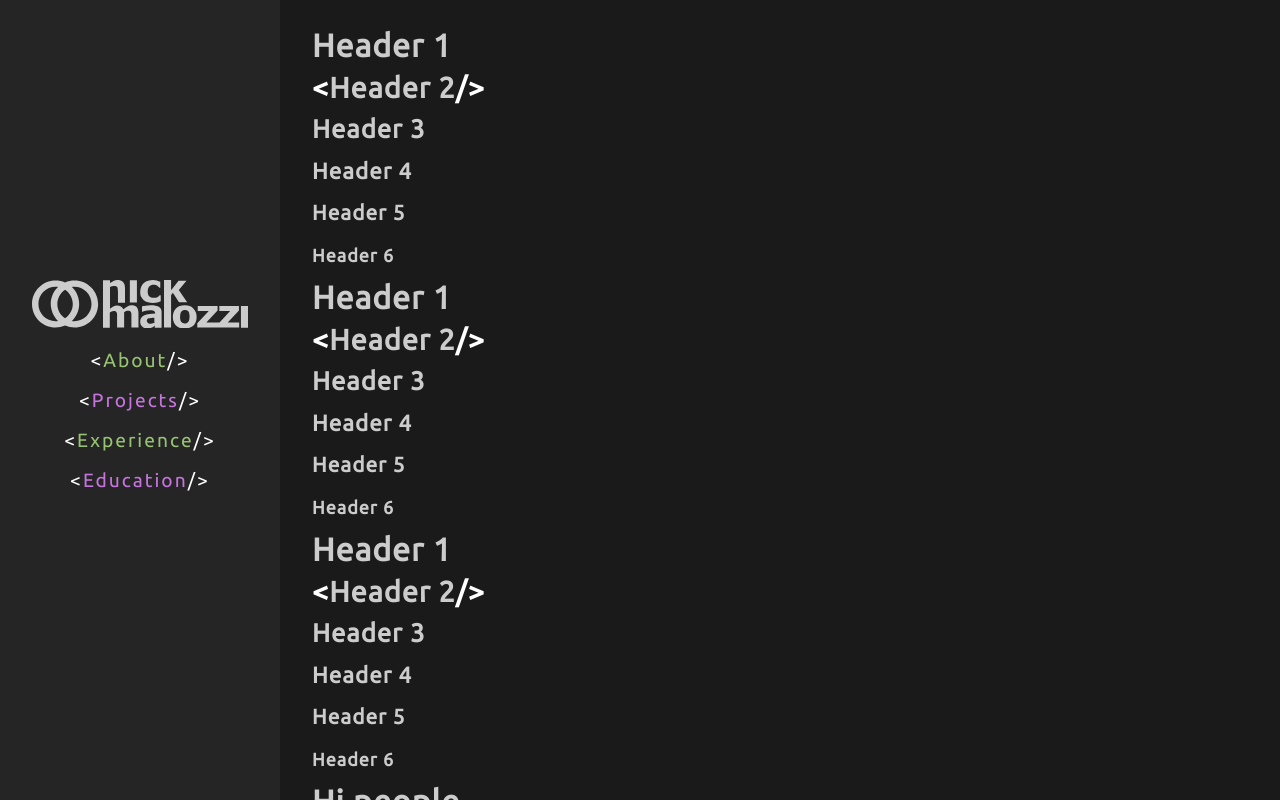
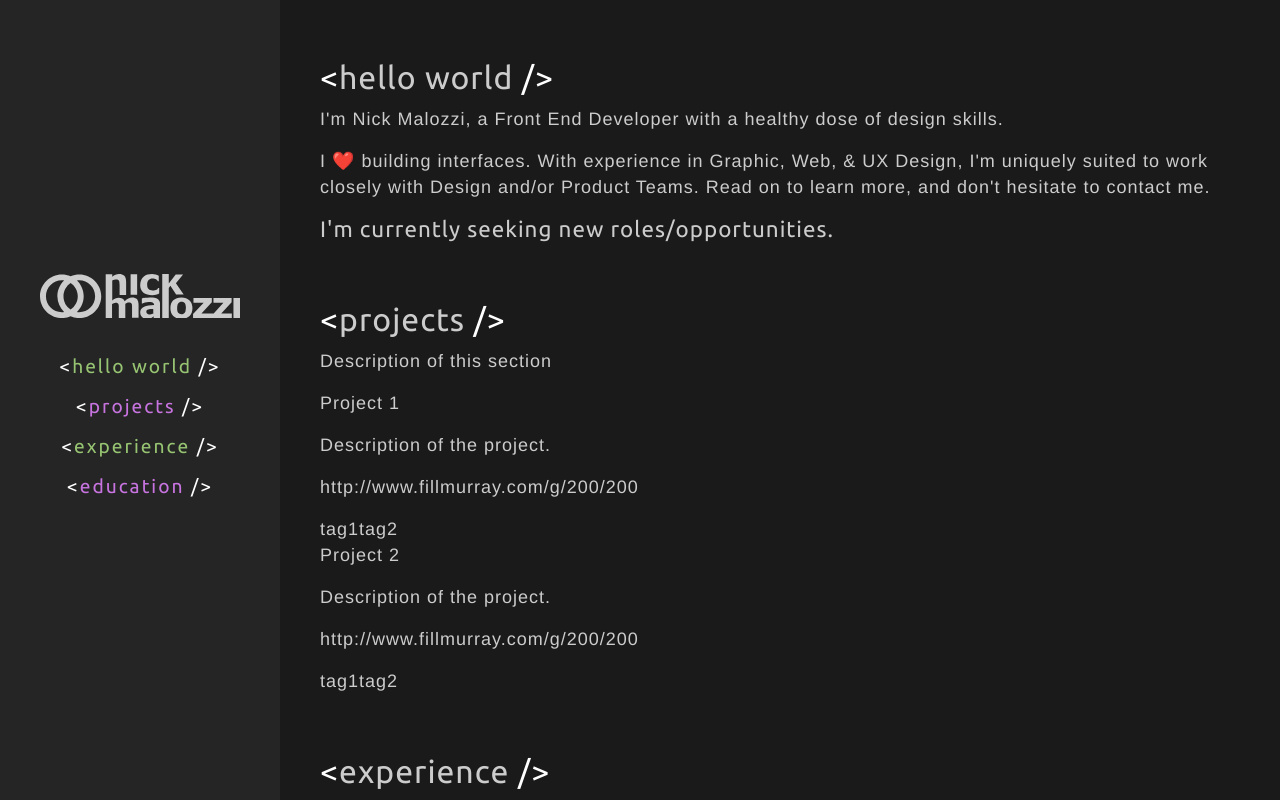
Before and after one commit to nmalozzi/portfolio, a Gatsby site: page / in a window 1280 px wide. Built offline with nearby package versions, Linux system fonts and the light colour scheme; Gatsby itself is replaced by a stand-in of ours; a web font is replaced by a local one.

Commit message:
nav + general layout + content work

```diff
--- a/src/components/header/header.js
+++ b/src/components/header/header.js
@@ -4,9 +4,11 @@ import Nav from "../nav/nav"
 import nick from "../../nick"
 import style from "./header.module.scss"
 
-const Header = () => (
+const Header = ({siteData}) => (
   <header className={style.header}>
-    <svg xmlns="http://www.w3.org/2000/svg" viewBox="0 0 98 22">
+    <h1 className={style.hidden}>{siteData.author + " | " + siteData.title}</h1>
+    <h2 className={style.hidden}>{siteData.description}</h2>
+    <svg className={style.logo} xmlns="http://www.w3.org/2000/svg" viewBox="0 0 98 22">
       <title>Site Logo</title>
       <path
         d="M19.3.2c-1.5 0-2.9.3-4.3.9-1.4-.6-2.8-.9-4.3-.9C4.8.2 0 5 0 10.9c0 5.9 4.8 10.7 10.7 10.7 1.5 0 2.9-.3 4.3-.9 1.4.6 2.8.9 4.3.9 5.9 0 10.7-4.8 10.7-10.7C30 5 25.2.2 19.3.2zm-7.5 18.4c-.4.1-.7.1-1.1.1-4.3 0-7.8-3.5-7.8-7.8s3.5-7.8 7.8-7.8c.4 0 .8 0 1.1.1-2.1 2-3.3 4.8-3.3 7.7.1 2.9 1.2 5.7 3.3 7.7zm9.6-7.7c0-2.9-1.2-5.7-3.3-7.7.4-.1.7-.1 1.1-.1 4.3 0 7.8 3.5 7.8 7.8s-3.5 7.8-7.8 7.8c-.4 0-.8 0-1.1-.1 2.1-2 3.3-4.8 3.3-7.7zm-2.9 0c0 2.6-1.3 5-3.5 6.5-2.2-1.4-3.5-3.8-3.5-6.5 0-2.6 1.3-5 3.5-6.5 2.2 1.5 3.5 3.9 3.5 6.5zM44.4.1h3.2v10.1h-3.2zM94.8 11.8H98v9.9h-3.2z"/>
@@ -20,11 +22,6 @@ const Header = () => (
 )
 
 Header.propTypes = {
-  siteTitle: PropTypes.string,
+  siteData: PropTypes.object,
 }
-
-Header.defaultProps = {
-  siteTitle: `Nick Malozzi`,
-}
-
 export default Header
--- a/src/components/header/header.module.scss
+++ b/src/components/header/header.module.scss
@@ -6,7 +6,11 @@
   flex-direction: column;
   justify-content: center;
 
-  svg {
+  .hidden {
+    display: none;
+  }
+
+  .logo {
     @include defaultMargin;
     width: 100%;
     fill: $white;
--- a/src/components/layout/layout.js
+++ b/src/components/layout/layout.js
@@ -12,38 +12,21 @@ import Header from "../header/header"
 import style from "./layout.module.scss"
 
 const Layout = ({ children }) => {
-  const data = useStaticQuery(graphql`
+  const siteData = useStaticQuery(graphql`
     query SiteTitleQuery {
       site {
         siteMetadata {
           title
+          description
+          author
         }
       }
     }
   `)
-
   return (
     <div className={style.layout}>
-      <Header siteTitle={data.site.siteMetadata.title}/>
-      <main>
-        <h1>Header 1</h1>
-        <h2>Header 2</h2>
-        <h3>Header 3</h3>
-        <h4>Header 4</h4>
-        <h5>Header 5</h5>
-        <h6>Header 6</h6>
-        <h1>Header 1</h1>
-        <h2>Header 2</h2>
-        <h3>Header 3</h3>
-        <h4>Header 4</h4>
-        <h5>Header 5</h5>
-        <h6>Header 6</h6>
-        <h1>Header 1</h1>
-        <h2>Header 2</h2>
-        <h3>Header 3</h3>
-        <h4>Header 4</h4>
-        <h5>Header 5</h5>
-        <h6>Header 6</h6>
+      <Header siteData={siteData.site.siteMetadata}/>
+      <main className={style.main}>
         {children}
         <footer>
           © {new Date().getFullYear()}, Built with
--- a/src/components/layout/layout.module.scss
+++ b/src/components/layout/layout.module.scss
@@ -9,12 +9,13 @@
 
 header {
   @include layoutPadding;
+  flex-shrink: 0;
   background: $lightBlack;
   height: 100vh;
   width: 28rem;
 }
 
-main {
+.main {
   @include layoutPadding;
   overflow-y: scroll;
   flex-grow: 1;
--- a/src/components/nav/nav.module.scss
+++ b/src/components/nav/nav.module.scss
@@ -3,4 +3,6 @@
 .nav {
   display: flex;
   flex-direction: column;
+  margin-top: $remRoot * 2;
+
 }
--- /dev/null
+++ b/src/components/sections/sections.js
@@ -0,0 +1,48 @@
+import React from "react"
+import PropTypes from "prop-types"
+import style from "./sections.module.scss"
+
+const Sections = ({ sections }) => {
+  return (
+    <div>
+      {sections.map(section => (
+        <section key={section.title}>
+          <h1>{section.title}</h1>
+          {section.description &&
+          <p>{section.description}</p>
+          }
+          {section.tldr &&
+          <p>{section.tldr}</p>
+          }
+          {section.verbose &&
+          <p>{section.verbose}</p>
+          }
+          {section.available &&
+          <h4>{section.available}</h4>
+          }
+          {section.projects &&
+          <div>
+            {section.projects.map(project => (
+              <div key={project.title}>
+                <p>{project.title}</p>
+                <p>{project.description}</p>
+                <p>{project.imgUrl}</p>
+                {project.tags.map(tag => (
+                  <span key={tag}>{tag}</span>
+                ))}
+              </div>
+            ))}
+          </div>
+          }
+
+        </section>
+      ))}
+    </div>
+  )
+}
+
+Sections.propTypes = {
+  sections: PropTypes.array.isRequired,
+}
+
+export default Sections
--- /dev/null
+++ b/src/components/sections/sections.module.scss
@@ -0,0 +1,6 @@
+@import "../../utils/scss/mixins";
+
+section {
+  @include sectionPadding;
+  //text-align: center;
+}
--- a/src/nick.json
+++ b/src/nick.json
@@ -4,10 +4,10 @@
   "location": "Denver, CO",
   "navigableData": [
     {
-      "title": "About",
-      "description": "Description of this section",
-      "tldr": "A Front End Developer with a heavy dose of UI and UX Design Skills.",
-      "verbose": "An explorational & detail oriented approach to software development and design, accompanied by an excellent work ethic and leadership/management experience. A practiced ability to roll with the punches, and stay optimistic during challenges. Just as comfortable talking to members of the Product & UX teams as members of the Front End & Back End teams. Really enjoys the software development process from wireframe to implementation, and loves being involved in every step.\r\n\r\nA mastery of HTML & CSS (SCSS, SASS, & LESS); working knowledge of JavaScript, React, React Native, JSX, JSP, Preact, Styled Components, Gatsby, Handlebars, jQuery, Wordpress, Backbone, Bootstrap, Ruby on Rails, git & GitHub. Proven experience designing and building ATOMIC/component based applications and front end architectures. Comfortable working on Agile and Kanban based teams, with experience using Jira, GitHub Issues, Pivotal Tracker, Trello, and Asana.\r\n\r\nComprehensive knowledge and experience in Adobe's Creative Suite, Sketch, Omnigraffle, Balsamiq, and Invision. Experience with paper prototyping & wire framing, user testing & analysis, white boarding, and other user centered design principles. Firm believer in iterative design and Lean UX principles. Comfortable designing across platforms (Responsive web, iOS, Android, etc)."
+      "title": "Hello World",
+      "tldr": "I'm Nick Malozzi, a Front End Developer with a healthy dose of design️ skills.",
+      "verbose": "I\u00A0❤️\u00A0building interfaces. With experience in Graphic, Web, & UX Design, I'm uniquely suited to work closely with Design and/or Product Teams. Read on to learn more, and don't hesitate to\u00A0contact️\u00A0me.",
+      "available": "I'm currently seeking new️\u00A0roles/opportunities."
     },
     {
       "title": "Projects",
@@ -20,7 +20,7 @@
           "tags": ["tag1", "tag2"]
         },
         {
-          "title": "Project 1",
+          "title": "Project 2",
           "description": "Description of the project.",
           "imgUrl": "http://www.fillmurray.com/g/200/200",
           "tags": ["tag1", "tag2"]
--- a/src/pages/index.js
+++ b/src/pages/index.js
@@ -1,19 +1,18 @@
 import React from "react"
 import { Link } from "gatsby"
-
 import Layout from "../components/layout/layout"
 import Image from "../components/image/image"
 import SEO from "../components/seo/seo"
+import Sections from "../components/sections/sections"
 import "./page.scss"
+import nick from "../nick"
 
 const IndexPage = () => (
   <Layout>
-    <SEO title="nick malozzi" />
-    <h1>Hi people</h1>
-    <p>Welcome to your new Gatsby site.</p>
-    <p>Now go build something great.</p>
+    <SEO title="nick malozzi"/>
+    <Sections sections={nick.navigableData}/>
     <div style={{ maxWidth: `300px`, marginBottom: `1.45rem` }}>
-      <Image />
+      <Image/>
     </div>
     <Link to="/page-2/">Go to page 2</Link>
   </Layout>
--- a/src/utils/scss/mixins.scss
+++ b/src/utils/scss/mixins.scss
@@ -2,9 +2,9 @@
 
 // Block Level Mixins
 // ~~~~~~~~~~~~~~~~~~~~~~~~~~~~~~~~~~~~~~~~~~~~~~~~~~~~~~~~~~~~
-@mixin layoutPadding {
-  padding: $remRoot * 4;
-}
+$smallSpace: $remRoot * 2;
+$mediumSpace: $remRoot * 5;
+$largeSpace: $remRoot * 8;
 
 @mixin defaultMargin {
   margin: 0 0 $remRoot * 2 0;
@@ -12,6 +12,14 @@
 
 @mixin defaultPadding {
   padding: 0;
+}
+
+@mixin layoutPadding {
+  padding: $largeSpace $mediumSpace;
+}
+
+@mixin sectionPadding {
+    margin: 0 0 $largeSpace 0;
 }
 
 // Color Variables
--- a/src/utils/scss/typography.scss
+++ b/src/utils/scss/typography.scss
@@ -11,10 +11,12 @@ $remBase: 62.5%;
 
 @mixin bodyFont {
   font-family: "Ubuntu-Light", Helvetica, Arial, sans-serif;
+  font-weight: normal;
 }
 
 @mixin headerFont {
   font-family: "Ubuntu-Regular", Helvetica, Arial, sans-serif;
+  font-weight: normal;
 }
 
 @mixin htmlStyle {
@@ -24,7 +26,7 @@ $remBase: 62.5%;
   }
 
   &:after {
-    content: '/>';
+    content: ' />';
     color: $trueWhite;
   }
 }
@@ -60,7 +62,9 @@ h6 {
 }
 
 h1 {
+  @include htmlStyle;
   font-size: $remRoot * 3.6;
+  text-transform: lowercase;
 
   @include mqViewportSm {
     font-size: $remRoot * 4;
@@ -68,7 +72,6 @@ h1 {
 }
 
 h2 {
-  @include htmlStyle;
   font-size: $remRoot * 3.2;
 
   @include mqViewportSm {
@@ -124,6 +127,7 @@ nav {
       line-height: $remRoot * 4;
       letter-spacing: 0.2rem;
       color: #97c472;
+      text-transform: lowercase;
 
       &:nth-child(even) {
         color: #c874e0;
```
